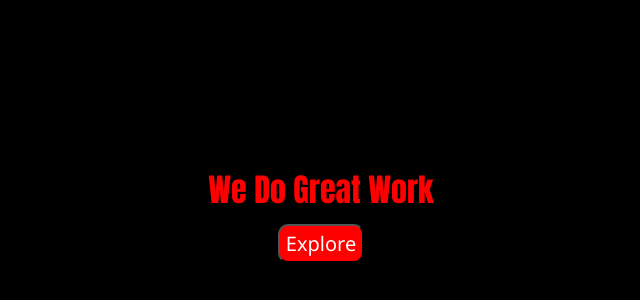
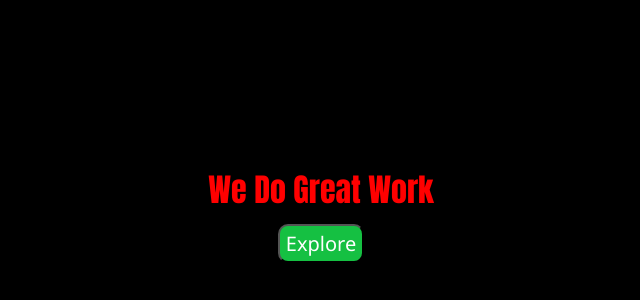
Before and after one commit to Aadarsh-cryto/cohort-2, a plain HTML site: page index.html in a window 1280 px wide. Shown: the part 186-486 px from the top of the page, without its empty margins (319-959 px from the left). Drawn offline with Linux system fonts and the light colour scheme.

Commit message:
second commit

```diff
--- a/style.css
+++ b/style.css
@@ -20,7 +20,7 @@ button{
     margin-top: 10px;
     padding: 4px 6px;
     border-radius: 10px;
-    background-color: red;
+    background-color: rgb(21, 192, 66);
     color: white;
     font-size: 20px;
     font-family: 'Segoe UI', Tahoma, Geneva, Verdana, sans-serif;
```
